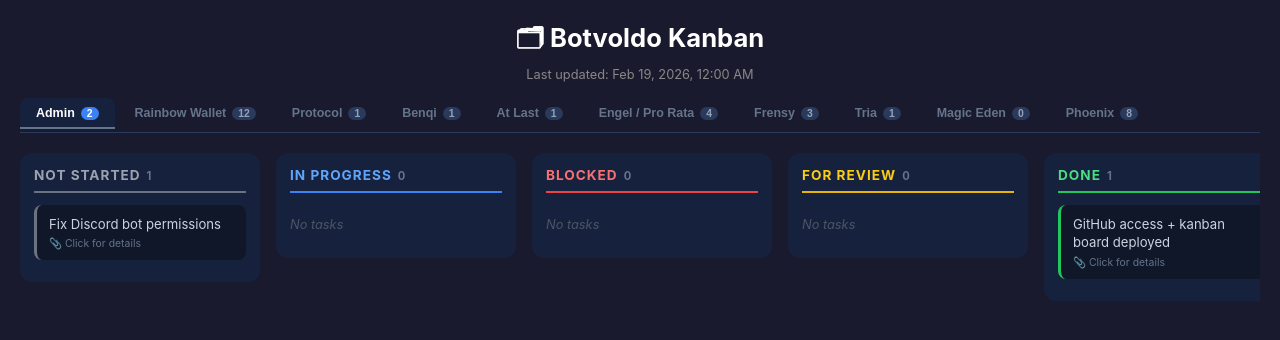
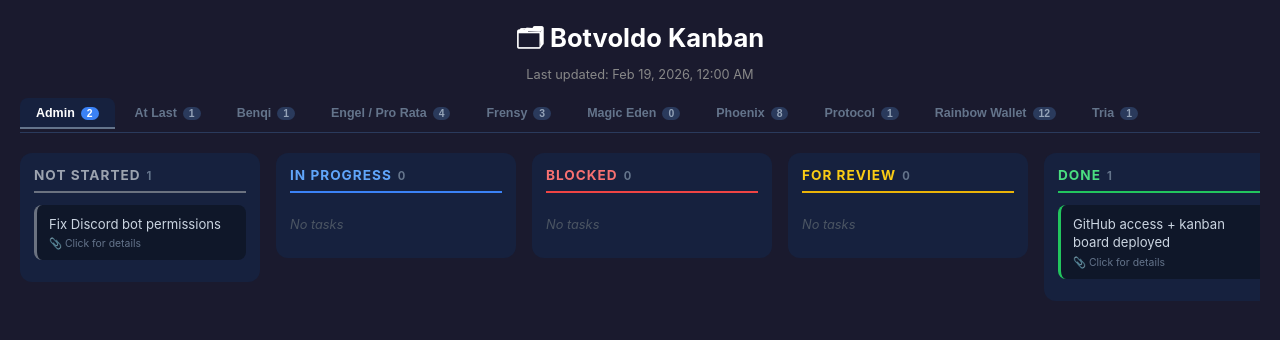
Before and after one commit to chewyblooey/botvoldo-kanban, a plain HTML site: page index.html in a window 1280 px wide. Drawn offline with Linux system fonts and the light colour scheme.

Commit message:
Sort project tabs alphabetically

```diff
--- a/index.html
+++ b/index.html
@@ -263,8 +263,8 @@ function openCard(task) {
   overlay.classList.add('active');
 }
 
-// Build tabs
-Object.entries(DATA.projects).forEach(([name, proj]) => {
+// Build tabs (alphabetical)
+Object.entries(DATA.projects).sort((a,b) => a[0].localeCompare(b[0])).forEach(([name, proj]) => {
   const tab = document.createElement('button');
   tab.className = 'tab ' + proj.tabClass;
   tab.dataset.project = name;
```
